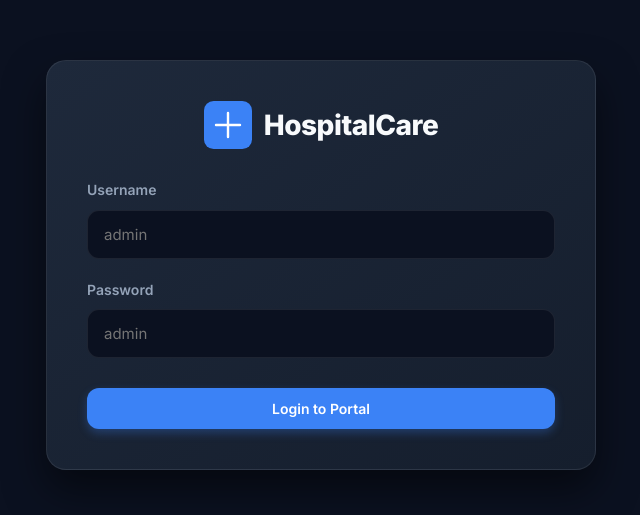
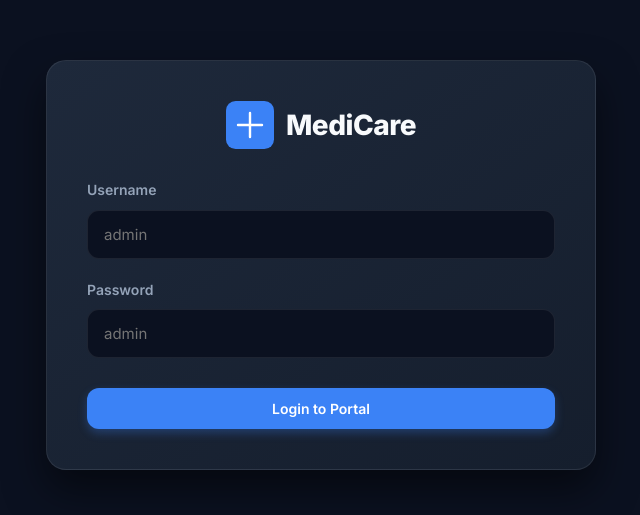
Before and after one commit to chinmay946/hospital-management, a website: page index.html in a window 1280 px wide. Shown: the part 135-650 px from the top of the page, without its empty margins (319-959 px from the left). Drawn offline with Linux system fonts and the light colour scheme.

Commit message:
logo name changed

```diff
--- a/index.html
+++ b/index.html
@@ -15,7 +15,7 @@
                     <rect width="40" height="40" rx="8" fill="#3b82f6"/>
                     <path d="M20 10v20M10 20h20" stroke="white" stroke-width="2" stroke-linecap="round"/>
                 </svg>
-                <span style="font-size: 28px;">HospitalCare</span>
+                <span style="font-size: 28px;">MediCare</span>
             </div>
             <form id="loginForm" class="modal-form" style="text-align: left; padding: 0;">
                 <div class="form-group">
@@ -40,7 +40,7 @@
                         <rect width="40" height="40" rx="8" fill="#2563eb"/>
                         <path d="M20 10v20M10 20h20" stroke="white" stroke-width="2" stroke-linecap="round"/>
                     </svg>
-                    <span>HospitalCare</span>
+                    <span>MediCare</span>
                 </div>
             </div>
 
```
